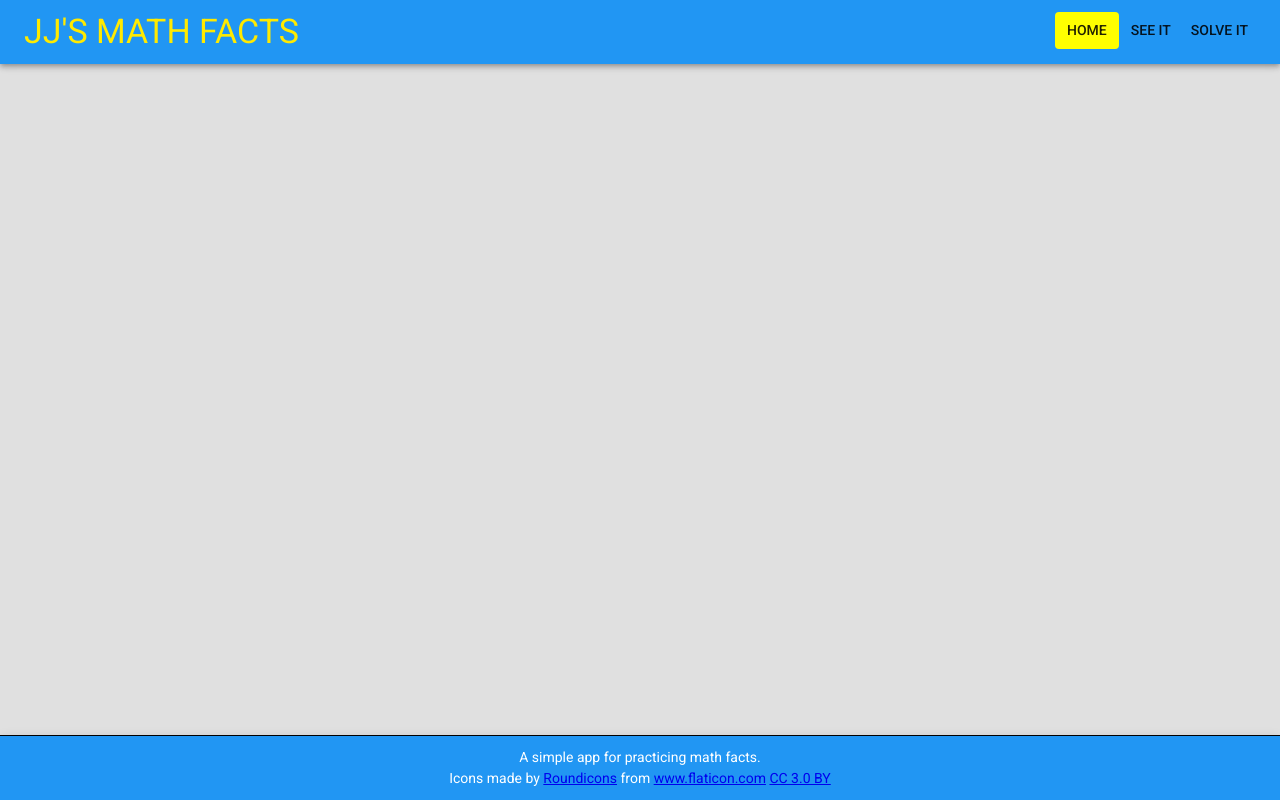
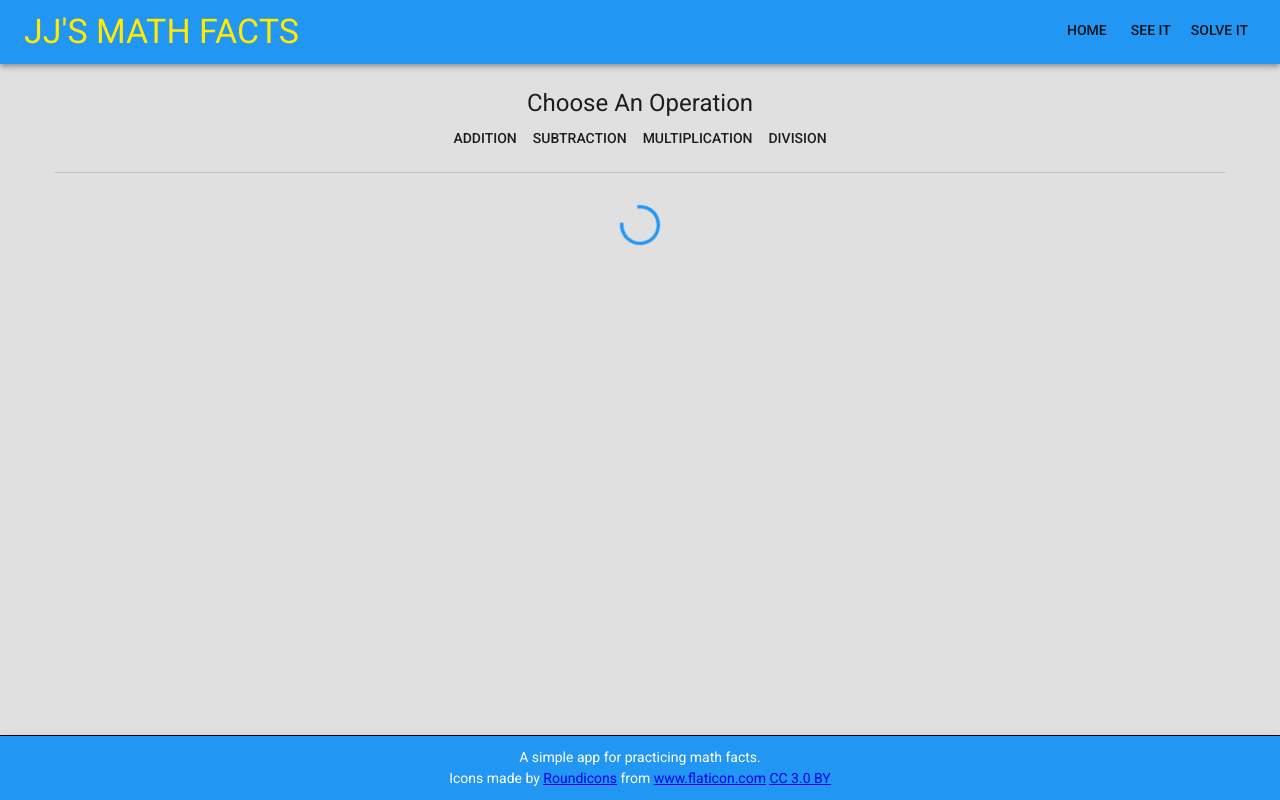
Before and after one commit to jarretrose/jj-math-facts, a React (Create React App) app: page /beta in a window 1280 px wide. Built offline with nearby package versions, Linux system fonts and the light colour scheme; a web font is replaced by a local one.

Commit message:
reformatting web app entirely

```diff
--- a/src/App.js
+++ b/src/App.js
@@ -1,5 +1,5 @@
 import React, { Component, Fragment } from 'react'
-import { Route } from 'react-router-dom'
+import { Route, Switch } from 'react-router-dom'
 import styles from './styles'
 import { withStyles } from '@material-ui/core'
 import PropTypes from 'prop-types'
@@ -10,6 +10,7 @@ import Home from './Home'
 import See from './See'
 import Solve from './Solve'
 import About from './About'
+import SeeOrSolve from './SeeOrSolve';
 
 class App extends Component {
 
@@ -26,10 +27,13 @@ class App extends Component {
 
         {/* MAIN PAGE */}
         <section className={classes.mainPage}>
-          <Route exact path='/' component={Home} />
-          <Route path='/see' component={See} />
-          <Route path='/solve' component={Solve} />
-          <Route path='/about' component={About} />
+          <Switch>
+            <Route exact path='/' component={Home} />
+            <Route path='/see' component={See} />
+            <Route path='/solve' component={Solve} />
+            <Route path='/about' component={About} />
+            <Route path='/beta' component={SeeOrSolve} />
+          </Switch>
         </section>
 
         {/* FOOTER */}
--- /dev/null
+++ b/src/Fact.js
@@ -0,0 +1,25 @@
+import React, { Component, Fragment } from 'react'
+import Button from '@material-ui/core/Button'
+import styles from './styles'
+import { withStyles, Typography } from '@material-ui/core'
+
+class Fact extends Component {
+  render() {
+
+    const { handleFact, operation } = this.props
+    let facts = [1,2,3,4,5,6,7,8,9,10]
+
+    return (
+      <Fragment>
+        <Typography variant='h5'>Choose A Fact Category</Typography>
+        {
+          facts.map(fact => (
+            <Button key={fact} onClick={() => handleFact(fact)}>{fact}</Button>
+          ))
+        }
+      </Fragment>
+    )
+  }
+}
+
+export default withStyles(styles)(Fact)
--- a/src/NavBar.js
+++ b/src/NavBar.js
@@ -23,7 +23,7 @@ class NavBar extends Component {
     switch (loc) {
       case 'see': value = 1; break
       case 'solve': value = 2; break
-      case 'about': value = 3; break
+      case 'beta': value = 3; break
       default: value = 0; break
     }
     this.setState({ value })
@@ -37,7 +37,7 @@ class NavBar extends Component {
       switch (loc) {
         case 'see': value = 1; break
         case 'solve': value = 2; break
-        case 'about': value = 3; break
+        case 'beta': value = 3; break
         default: value = 0; break
       }
       this.setState({ value })
@@ -85,7 +85,7 @@ class NavBar extends Component {
                     </Grid>
 
                     {/* <Grid item>
-                      <Button className={isActive(3)} component={Link} to='/about'>About</Button>
+                      <Button className={isActive(3)} component={Link} to='/beta'>Beta</Button>
                     </Grid> */}
                   </Hidden>
 
@@ -110,7 +110,7 @@ class NavBar extends Component {
                     <MenuItem onClick={this.handleClose} component={Link} to='/'>Home</MenuItem>
                     <MenuItem onClick={this.handleClose} component={Link} to='/see'>See It</MenuItem>
                     <MenuItem onClick={this.handleClose} component={Link} to='/solve'>Solve It</MenuItem>
-                    {/* <MenuItem onClick={this.handleClose} component={Link} to='/about'>About</MenuItem> */}
+                    {/* <MenuItem onClick={this.handleClose} component={Link} to='/beta'>Beta</MenuItem> */}
                   </Menu>
 
                 </Grid>
--- /dev/null
+++ b/src/Operation.js
@@ -0,0 +1,22 @@
+import React, { Component, Fragment } from 'react'
+import Button from '@material-ui/core/Button'
+import styles from './styles'
+import { withStyles, Typography } from '@material-ui/core'
+
+class Operation extends Component {
+
+  render() {
+    const { handleOperation } = this.props
+    return (
+      <Fragment>
+        <Typography variant='h5'>Choose An Operation</Typography>
+        <Button onClick={() => handleOperation('Addition')}>Addition</Button>
+        <Button onClick={() => handleOperation('Subtraction')}>Subtraction</Button>
+        <Button onClick={() => handleOperation('Multiplication')}>Multiplication</Button>
+        <Button onClick={() => handleOperation('Division')}>Division</Button>
+      </Fragment>
+    )
+  }
+}
+
+export default withStyles(styles)(Operation)
--- /dev/null
+++ b/src/Problem.js
@@ -0,0 +1,48 @@
+import React, { Component, Fragment } from 'react'
+import styles from './styles'
+import { withStyles, Typography } from '@material-ui/core'
+import { problemBeta, solveBeta } from './utils'
+import List from '@material-ui/core/List';
+import ListItem from '@material-ui/core/ListItem';
+import Grid from '@material-ui/core/Grid';
+
+class Problem extends Component {
+
+  render() {
+    const { operation, fact, speed, number2 } = this.props
+    const nums = [0,1,2,3,4,5,6,7,8,9]
+    let nums2 = []
+
+    operation !== 'Division' ?
+      nums2 = nums.map(num => num + number2) :
+      nums2 = nums.map(num => num * number2)
+
+    console.log(nums2)
+
+    const expression = (operation, fact, n) => `${problemBeta(operation, fact, n)} = ${solveBeta(operation, fact, n)}`
+
+    return (
+      <Fragment>
+        <Grid container
+          direction="column"
+          alignItems="center"
+          justify="center">
+        <List>
+          <Typography>
+          {
+            nums2.map(num => (
+              <ListItem key={num}>
+              {expression(operation, fact, num)}
+              </ListItem>
+            ))
+          }
+          </Typography>
+        </List>
+        </Grid>
+
+      </Fragment>
+    )
+  }
+}
+
+export default withStyles(styles)(Problem)
--- a/src/See.js
+++ b/src/See.js
@@ -9,21 +9,22 @@ class See extends Component {
   constructor() {
     super()
     this.state = {
-      category: 'Choose An Operation',
+      operation: 'Choose An Operation',
       symbol: '?'
     }
   }
 
-  handleClick = (category, symbol) => this.setState({ category, symbol })
+  handleClick = (operation, symbol) => this.setState({ operation, symbol })
 
   render() {
     const { classes } = this.props
+    const { operation, symbol } = this.state
 
     return (
       <Fragment>
 
         <Typography variant='h5' gutterBottom className={classes.title}>
-          {this.state.category}!
+          {operation}!
         </Typography>
 
         <Button variant='contained' color='secondary' className={classes.button}
@@ -42,7 +43,7 @@ class See extends Component {
           onClick={() => this.handleClick('Division', '÷')}>
           <Typography variant="h5" className={classes.mathButton}>÷</Typography></Button>
 
-        <SeeWorkSpace category={this.state.category} symbol={this.state.symbol} />
+        <SeeWorkSpace operation={operation} symbol={symbol} />
 
       </Fragment>
     )
--- /dev/null
+++ b/src/SeeOrSolve.js
@@ -0,0 +1,74 @@
+import React, { Component, Fragment } from 'react'
+import Button from '@material-ui/core/Button'
+import styles from './styles'
+import { withStyles, Typography } from '@material-ui/core'
+import PropTypes from 'prop-types'
+import Operation from './Operation'
+import Fact from './Fact'
+import Speed from './Speed'
+import Problem from './Problem'
+import Divider from '@material-ui/core/Divider';
+import CircularProgress from '@material-ui/core/CircularProgress';
+
+class SeeOrSolve extends Component {
+  constructor() {
+    super()
+    this.state = {
+      operation: '',
+      fact: '',
+      number2: '',
+      speed: '',
+    }
+  }
+
+  handleOperation = (o) => this.setState({ operation: o })
+  handleFact = (f) => this.setState({ fact: f })
+  handleSpeed = (s) => this.setState({ speed: s })
+  handleReset = () => this.setState({
+    operation: '',
+    fact: '',
+    speed: '',
+    number2: ''
+   })
+
+  view = (operation, fact, speed) => {
+    if (operation === '') return <Operation handleOperation={this.handleOperation} />
+    else if (fact === '') return <Fact handleFact={this.handleFact} operation={operation}/>
+    else if (speed === '') return <Speed handleSpeed={this.handleSpeed} />
+    else return <Button onClick={() => this.handleReset()}>
+        <Typography variant='h5'>reset all options</Typography>
+      </Button>
+  }
+
+  num2 = (operation, fact) => {
+    if (operation === 'Subtraction' || operation === 'Division') return fact
+    else return 0
+  }
+
+  viewProblem = (operation, fact, speed) => {
+    const { classes } = this.props
+    let number = this.num2(operation, fact)
+
+    if (operation && fact && speed) return <Problem operation={operation} fact={fact} speed={speed} number2={number} />
+
+    else return <CircularProgress className={classes.progress}/>
+  }
+
+  render() {
+    const { operation, fact, speed, number2 } = this.state
+    const { classes } = this.props
+    return (
+      <Fragment>
+        {this.view(operation, fact, speed)}
+        <Divider variant='inset' className={classes.dividers} />
+        {this.viewProblem(operation, fact, speed, number2)}
+      </Fragment>
+    )
+  }
+}
+
+SeeOrSolve.propTypes = {
+  classes: PropTypes.object.isRequired
+}
+
+export default withStyles(styles)(SeeOrSolve)
--- /dev/null
+++ b/src/Speed.js
@@ -0,0 +1,22 @@
+import React, { Component, Fragment } from 'react'
+import Button from '@material-ui/core/Button'
+import styles from './styles'
+import { withStyles, Typography } from '@material-ui/core'
+
+class Speed extends Component {
+
+  render() {
+    const {handleSpeed } = this.props
+    return (
+      <Fragment>
+        <Typography variant='h5'>Choose Viewing Speed</Typography>
+        <Button onClick={() => handleSpeed('slow')}>Slow</Button>
+        <Button onClick={() => handleSpeed('medium')}>Medium</Button>
+        <Button onClick={() => handleSpeed('fast')}>Fast</Button>
+        <Button onClick={() => handleSpeed('extraFast')}>Extra Fast</Button>
+      </Fragment>
+    )
+  }
+}
+
+export default withStyles(styles)(Speed)
--- a/src/styles.js
+++ b/src/styles.js
@@ -1,6 +1,12 @@
 // // const drawerWidth = 240
 
 const styles = theme => ({
+  dividers: {
+    margin: theme.spacing.unit * 2,
+  },
+  progress: {
+    margin: theme.spacing.unit * 2,
+  },
   navbar: {
     width: '100vw',
   },
--- a/src/theme.js
+++ b/src/theme.js
@@ -1,5 +1,5 @@
 import { createMuiTheme } from '@material-ui/core/styles'
-import { blue, yellow, red } from '@material-ui/core/colors'
+import { blue, yellow } from '@material-ui/core/colors'
 
 const theme = createMuiTheme({
   palette: {
--- a/src/utils.js
+++ b/src/utils.js
@@ -26,3 +26,32 @@ export const solve = (num1, num2, category) => {
     default: return '?'
   }
 }
+
+export const problemBeta = (operation, fact, number2) => {
+  switch (operation) {
+    case 'Subtraction':
+      return `${number2} - ${fact}`
+    case 'Division':
+      return `${number2} ÷ ${fact}`
+    case 'Addition':
+      return `${fact} + ${number2}`
+    case 'Multiplication':
+      return `${fact} × ${number2}`
+    default:
+      return `${fact} + ${number2}`
+  }
+}
+
+export const solveBeta = (operation, fact, number2) => {
+  switch (operation) {
+    case 'Addition':
+      return fact + number2
+    case 'Multiplication':
+      return fact * number2
+    case 'Subtraction':
+      return number2 - fact
+    case 'Division':
+      return number2 / fact
+    default: return '?'
+  }
+}
```
Also changed, not shown: src/SeeWorkSpace.js (+16 -125 lines).
